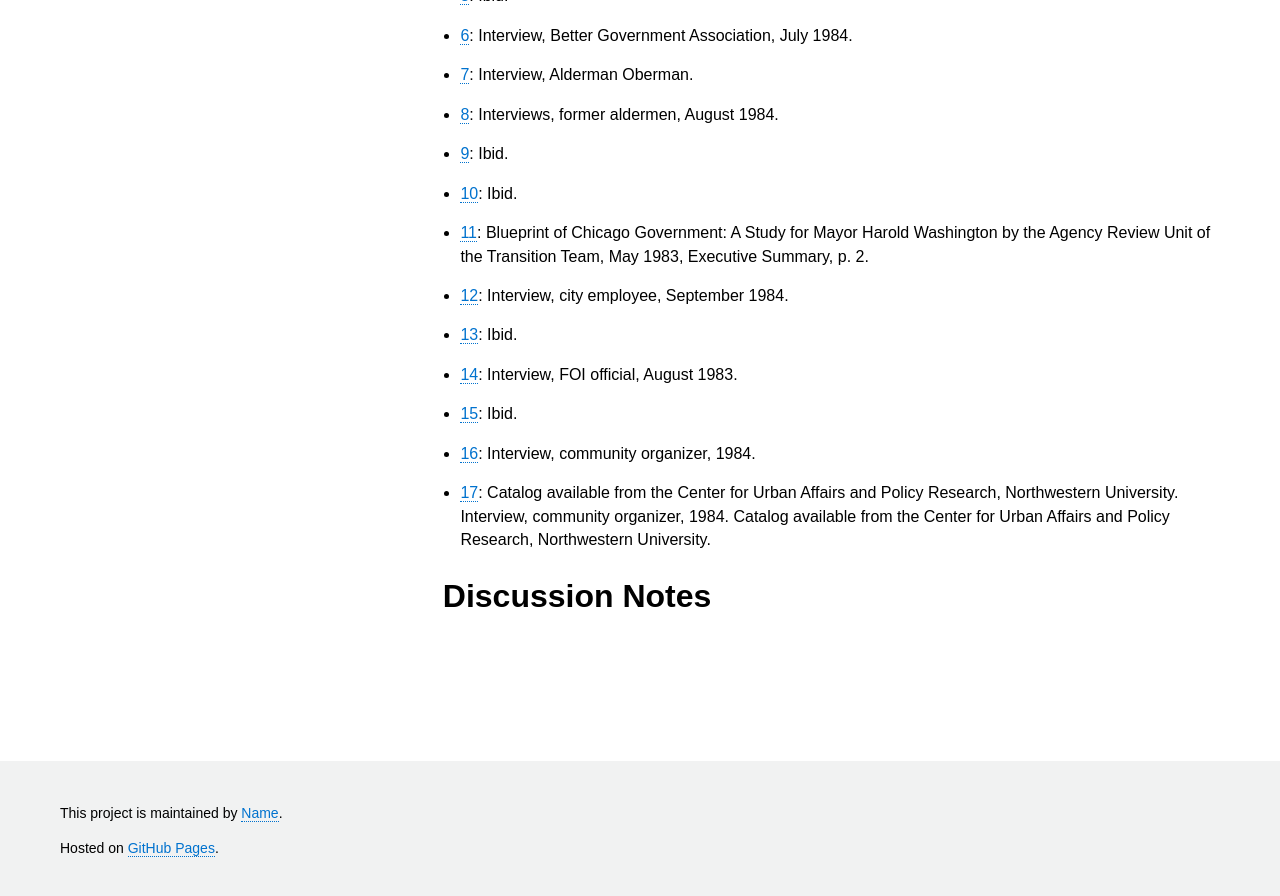
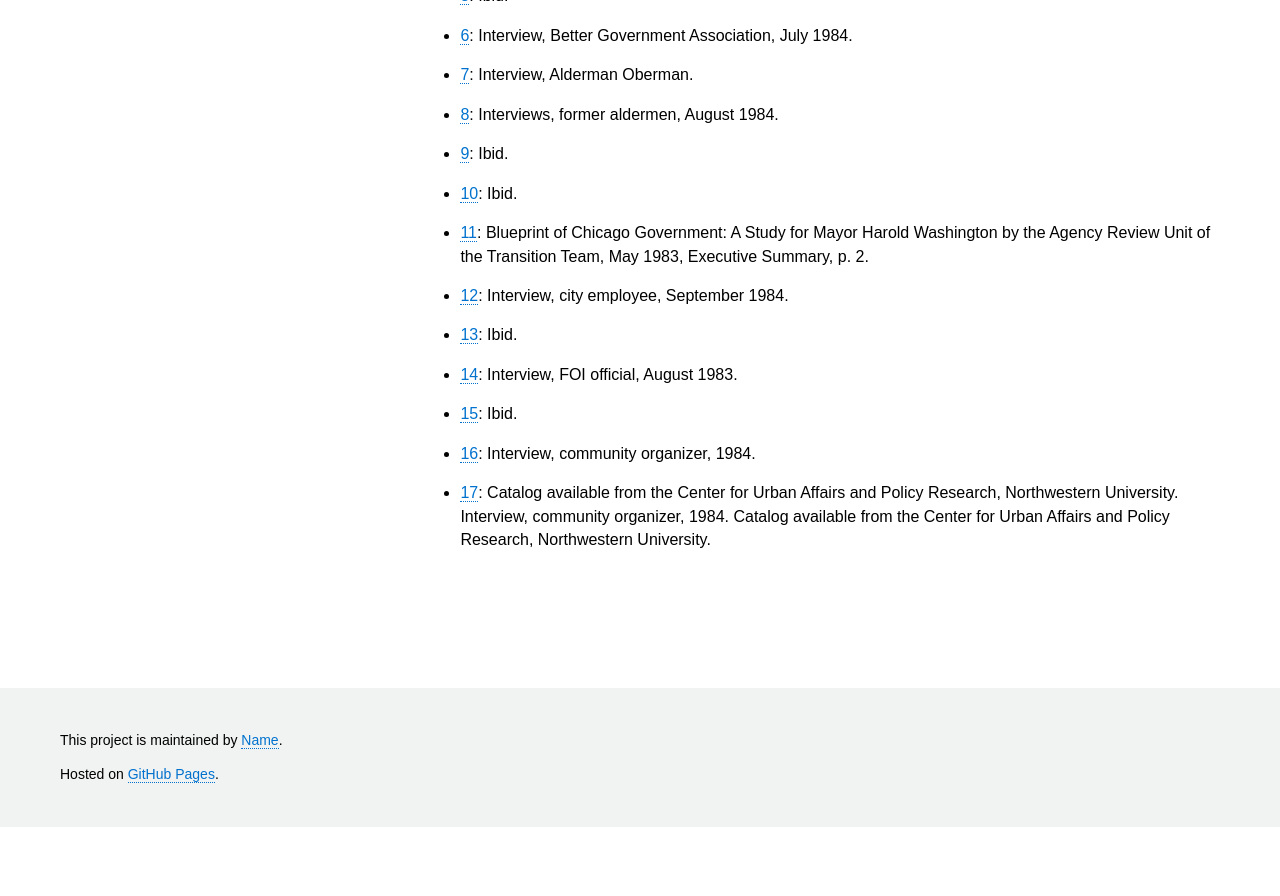
Before and after one commit to rebeccawilliams/bookclub, a Jekyll site: the page built from affirmativeinformationpolicy.md, in a window 1280 px wide and 900 px high, scrolled down 14836 px. Shown: the top 896 px of the window. Built offline with Jekyll 4.4.1, drawn with Linux system fonts in a browser that asks for light colours; after the commit the page ends 15663 px from its top, so only the background shows below that.

Commit message:
Update affirmativeinformationpolicy.md

```diff
--- a/affirmativeinformationpolicy.md
+++ b/affirmativeinformationpolicy.md
@@ -940,5 +940,3 @@ challenge as well.
 Interview, community organizer, 1984.
 Catalog available from the Center for Urban Affairs and Policy Research,
 Northwestern University.
-
-# Discussion Notes
```
